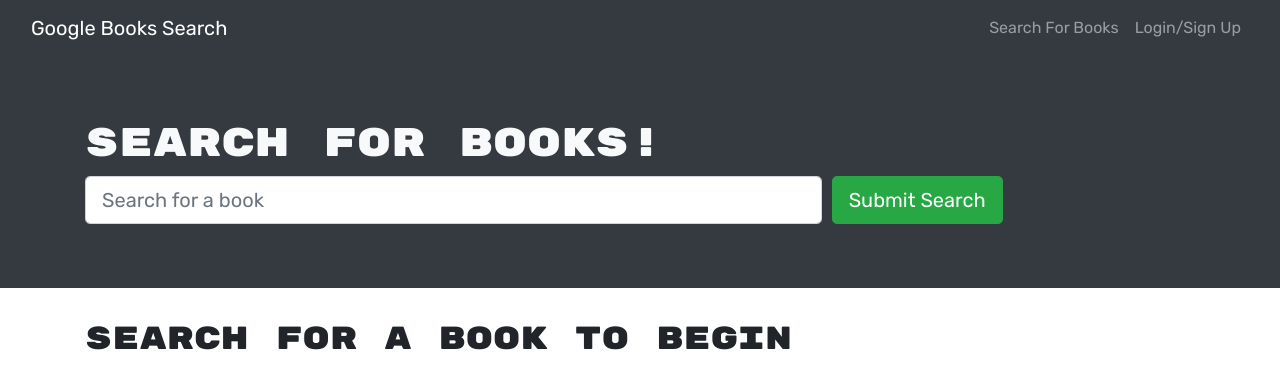
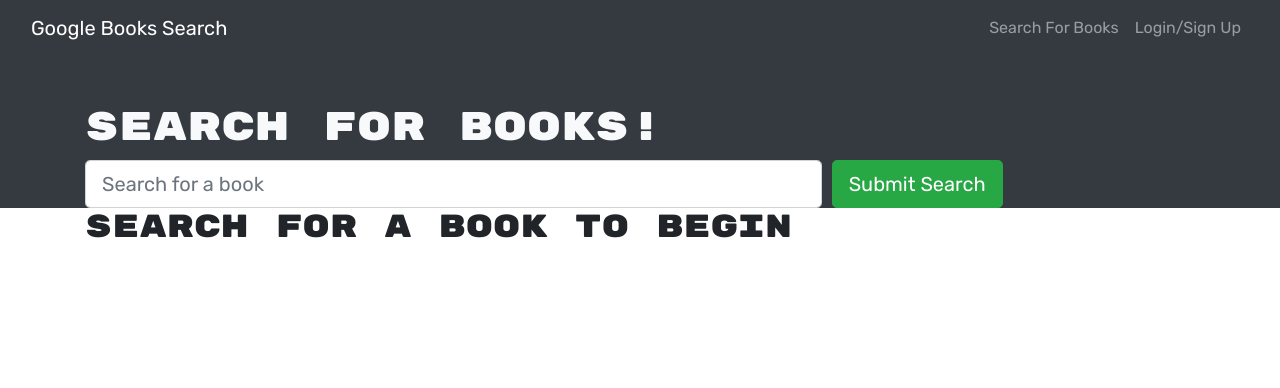
Before and after one commit to deroberts/merny-tales-book-engine, a React (Create React App) app in the folder client/: page / in a window 1280 px wide. Shown: the top 388 px of the page. Built offline with nearby package versions, Linux system fonts and the light colour scheme.

Commit message:
"another searchbooks change."

```diff
--- a/client/src/pages/SearchBooks.js
+++ b/client/src/pages/SearchBooks.js
@@ -1,20 +1,18 @@
 import React, { useState, useEffect } from 'react';
 import {
-  Jumbotron,
   Container,
   Col,
   Form,
   Button,
   Card,
-  CardColumns,
+  Row
 } from 'react-bootstrap';
-
+import { saveBookIds, getSavedBookIds } from '../utils/localStorage';
 import { searchGoogleBooks } from '../utils/API';
-import { saveBookIds, getSavedBookIds } from '../utils/localStorage';
+import { SAVE_BOOK } from '../utils/mutations';
+// apollo hook
 import { useMutation } from '@apollo/client';
 import Auth from '../utils/auth';
-
-import { SAVE_BOOK } from '../utils/mutations';
 
 const SearchBooks = () => {
   // create state for holding returned google api data
@@ -25,13 +23,13 @@
   // create state to hold saved bookId values
   const [savedBookIds, setSavedBookIds] = useState(getSavedBookIds());
 
-  const [saveBook, { error }] = useMutation(SAVE_BOOK);
+  const [saveBook] = useMutation(SAVE_BOOK);
 
-  // set up useEffect hook to save `savedBookIds` list to localStorage on component unmount
-  // learn more here: https://reactjs.org/docs/hooks-effect.html#effects-with-cleanup
   useEffect(() => {
     return () => saveBookIds(savedBookIds);
   });
+
+
 
   // create method to search for books and set state on form submit
   const handleFormSubmit = async (event) => {
@@ -66,9 +64,8 @@
   };
 
   // create function to handle saving a book to our database
+
   const handleSaveBook = async (bookId) => {
-    console.log(bookId);
-    console.log(searchedBooks);
     // find the book in `searchedBooks` state by the matching id
     const bookToSave = searchedBooks.find((book) => book.bookId === bookId);
 
@@ -80,11 +77,11 @@
     }
 
     try {
-      // const response = await saveBook(bookToSave, token);
-
+      // const { data } = await saveBookMutation({
       await saveBook({
         variables: { bookData: { ...bookToSave } },
       });
+
 
       // if book successfully saves to user's account, save book id to state
       setSavedBookIds([...savedBookIds, bookToSave.bookId]);
@@ -95,30 +92,30 @@
 
   return (
     <>
-      <Jumbotron fluid className="text-light bg-dark">
+      <div fluid="true" className='text-light bg-dark pt-5'>
         <Container>
           <h1>Search for Books!</h1>
           <Form onSubmit={handleFormSubmit}>
             <Form.Row>
               <Col xs={12} md={8}>
                 <Form.Control
-                  name="searchInput"
+                  name='searchInput'
                   value={searchInput}
                   onChange={(e) => setSearchInput(e.target.value)}
-                  type="text"
-                  size="lg"
-                  placeholder="Search for a book"
+                  type='text'
+                  size='lg'
+                  placeholder='Search for a book'
                 />
               </Col>
               <Col xs={12} md={4}>
-                <Button type="submit" variant="success" size="lg">
+                <Button type='submit' variant='success' size='lg'>
                   Submit Search
                 </Button>
               </Col>
             </Form.Row>
           </Form>
         </Container>
-      </Jumbotron>
+      </div>
 
       <Container>
         <h2>
@@ -126,32 +123,32 @@
             ? `Viewing ${searchedBooks.length} results:`
             : 'Search for a book to begin'}
         </h2>
-        <CardColumns>
+        <Row>
+          <Col md={4}>
           {searchedBooks.map((book) => {
             return (
-              <Card key={book.bookId} border="dark">
+
+              //removed column and key to put in card.
+              //THIS IS THE THING THAT WAS TAKING ME FOREVER.
+              // had to switch col key with card key. gaaaaaaaaaaah
+                <Card key={book.bookId} border='dark'>
                   {book.image ? (
-                  <Card.Img
-                    src={book.image}
-                    alt={`The cover for ${book.title}`}
-                    variant="top"
-                  />
+                    <Card.Img src={book.image} alt={`The cover for ${book.title}`} variant='top' />
                   ) : null}
                   <Card.Body>
                     <Card.Title>{book.title}</Card.Title>
-                  <p className="small">Authors: {book.authors}</p>
+                    <p className='small'>Authors: {book.authors}</p>
                     <Card.Text>{book.description}</Card.Text>
                     {Auth.loggedIn() && (
                       <Button
                         disabled={savedBookIds?.some(
                           (savedBookId) => savedBookId === book.bookId
                           )}
-                      className="btn-block btn-info"
+                        className='btn-block btn-info'
                         onClick={() => handleSaveBook(book.bookId)}
                         >
                         {savedBookIds?.some(
-                        (savedBookId) => savedBookId === book.bookId
-                      )
+                          (savedBookId) => savedBookId === book.bookId)
                           ? 'This book has already been saved!'
                           : 'Save this Book!'}
                       </Button>
@@ -160,7 +157,8 @@
                 </Card>
             );
           })}
-        </CardColumns>
+          </Col>
+        </Row>
       </Container>
     </>
   );
```
Lines whose indentation alone changed are shown as unchanged.
